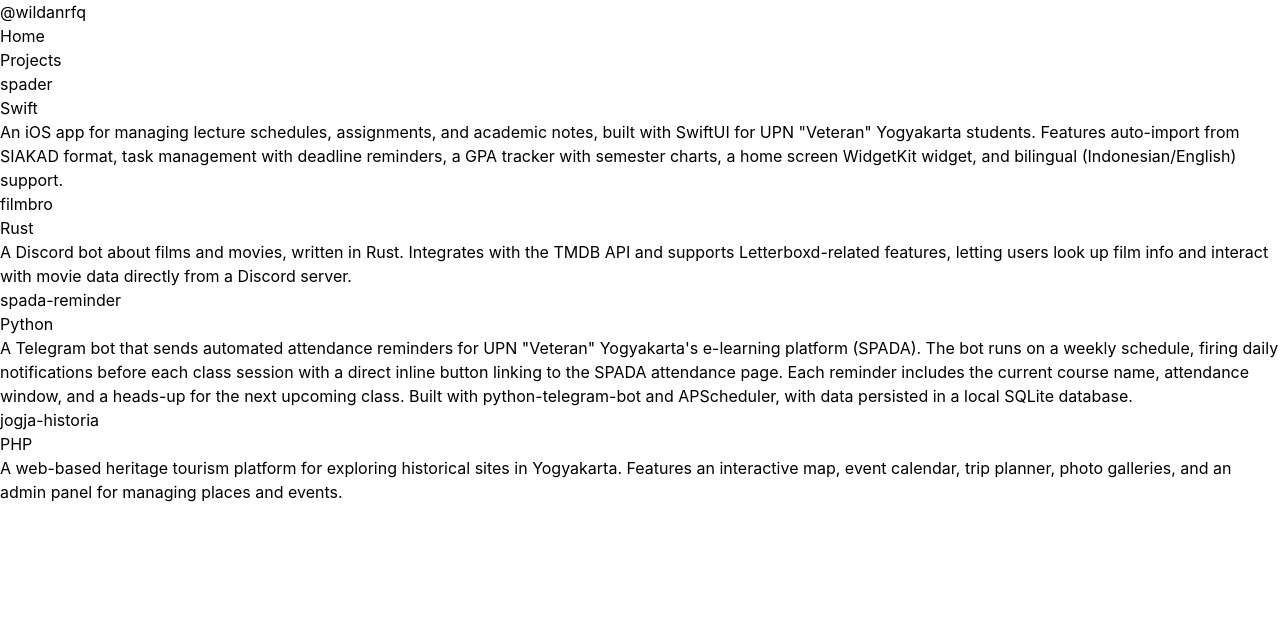
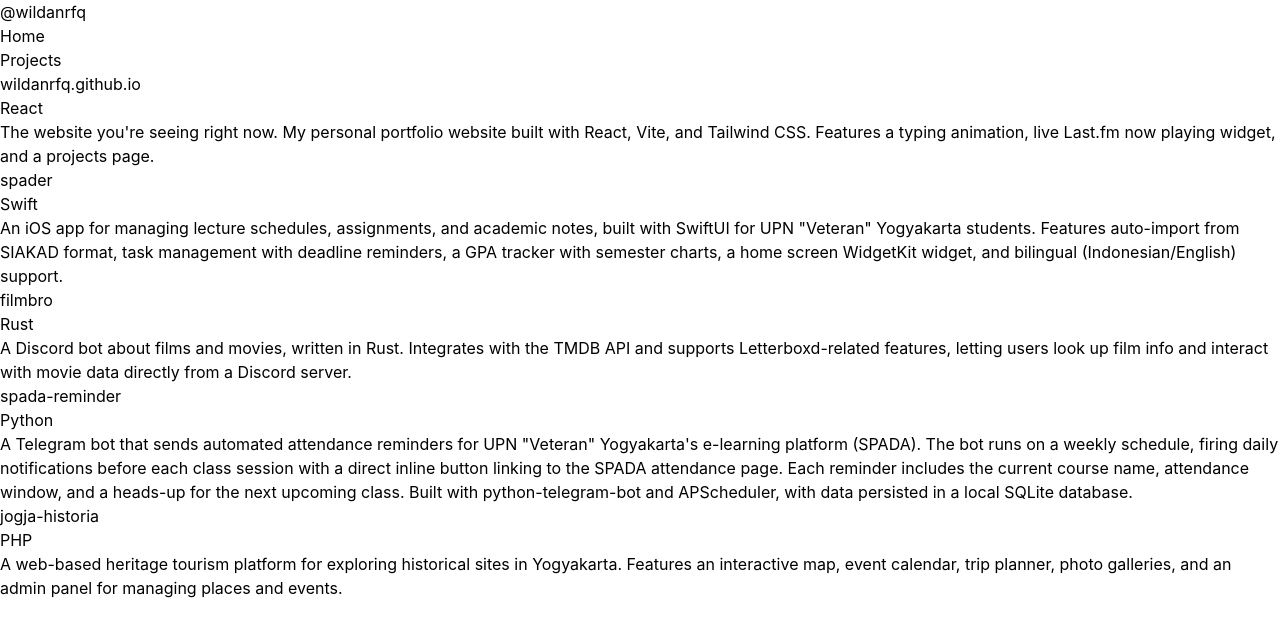
Before and after one commit to wildanrfq/wildanrfq.github.io, a React (Vite) app: page /projects in a window 1280 px wide. Shown: the top 636 px of the page. Built offline with nearby package versions, Linux system fonts and the light colour scheme.

Commit message:
add portfolio website to projects tab

```diff
--- a/src/App.jsx
+++ b/src/App.jsx
@@ -105,6 +105,14 @@
 const projects = [
   {
     id: 1,
+    name: "wildanrfq.github.io",
+    description:
+      "The website you're seeing right now. My personal portfolio website built with React, Vite, and Tailwind CSS. Features a typing animation, live Last.fm now playing widget, and a projects page.",
+    repo: "https://github.com/wildanrfq/wildanrfq.github.io",
+    lang: "React",
+  },
+  {
+    id: 1,
     name: "spader",
     description:
       'An iOS app for managing lecture schedules, assignments, and academic notes, built with SwiftUI for UPN "Veteran" Yogyakarta students. Features auto-import from SIAKAD format, task management with deadline reminders, a GPA tracker with semester charts, a home screen WidgetKit widget, and bilingual (Indonesian/English) support.',
@@ -134,7 +142,7 @@
       "A web-based heritage tourism platform for exploring historical sites in Yogyakarta. Features an interactive map, event calendar, trip planner, photo galleries, and an admin panel for managing places and events.",
     repo: "https://github.com/wildanrfq/jogja-historia",
     lang: "PHP",
-  }
+  },
 ];
 
 function Navbar() {
```
